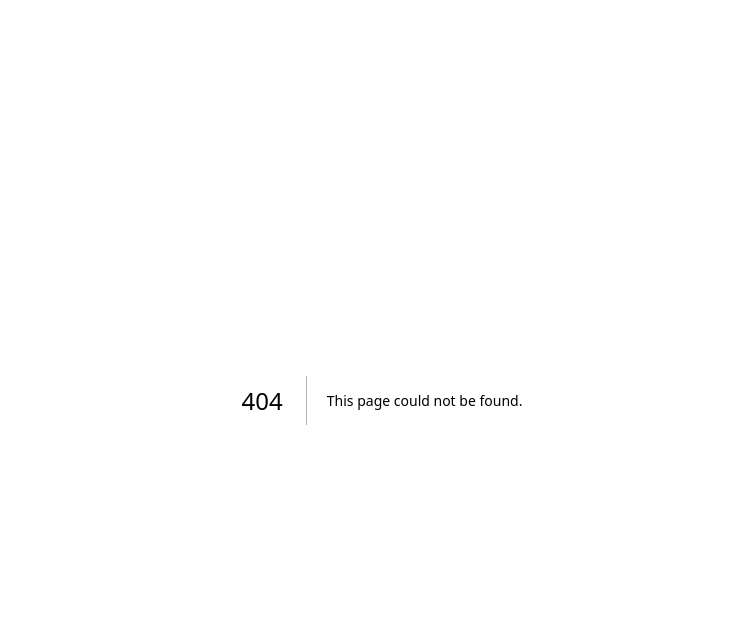
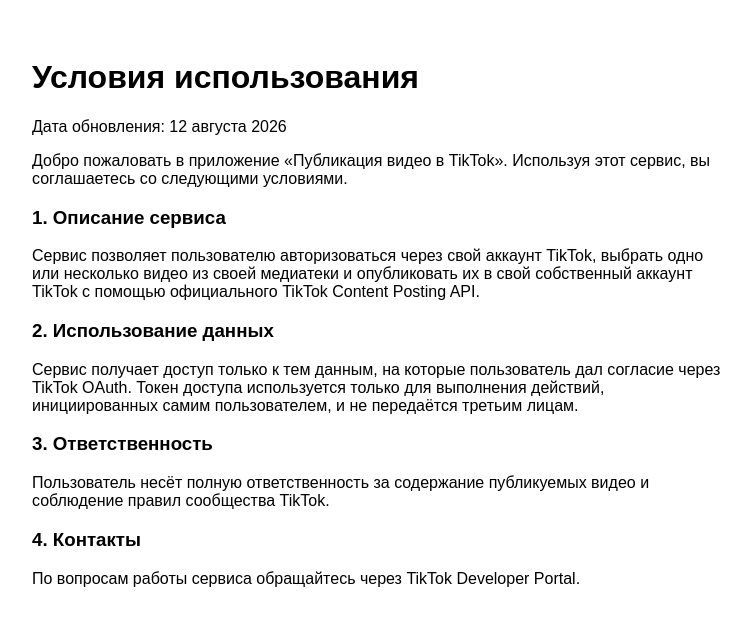
Before and after one commit to GertyX1k1/Tteasy-, a Next.js app: page /terms in a window 1280 px wide. Before the commit this address had no page. Shown: the top 626 px of the page, without its empty margins (258-1009 px from the left). Built offline with nearby package versions, Linux system fonts and the light colour scheme.

Commit message:
Create terms.js

```diff
--- /dev/null
+++ b/pages/terms.js
@@ -0,0 +1,38 @@
+export default function Terms() {
+  return (
+    <div style={{ fontFamily: "sans-serif", padding: "30px", maxWidth: "700px", margin: "0 auto" }}>
+      <h1>Условия использования</h1>
+      <p>Дата обновления: 12 августа 2026</p>
+
+      <p>
+        Добро пожаловать в приложение «Публикация видео в TikTok». Используя
+        этот сервис, вы соглашаетесь со следующими условиями.
+      </p>
+
+      <h3>1. Описание сервиса</h3>
+      <p>
+        Сервис позволяет пользователю авторизоваться через свой аккаунт TikTok,
+        выбрать одно или несколько видео из своей медиатеки и опубликовать их
+        в свой собственный аккаунт TikTok с помощью официального TikTok
+        Content Posting API.
+      </p>
+
+      <h3>2. Использование данных</h3>
+      <p>
+        Сервис получает доступ только к тем данным, на которые пользователь
+        дал согласие через TikTok OAuth. Токен доступа используется только
+        для выполнения действий, инициированных самим пользователем, и не
+        передаётся третьим лицам.
+      </p>
+
+      <h3>3. Ответственность</h3>
+      <p>
+        Пользователь несёт полную ответственность за содержание публикуемых
+        видео и соблюдение правил сообщества TikTok.
+      </p>
+
+      <h3>4. Контакты</h3>
+      <p>По вопросам работы сервиса обращайтесь через TikTok Developer Portal.</p>
+    </div>
+  );
+}
```
